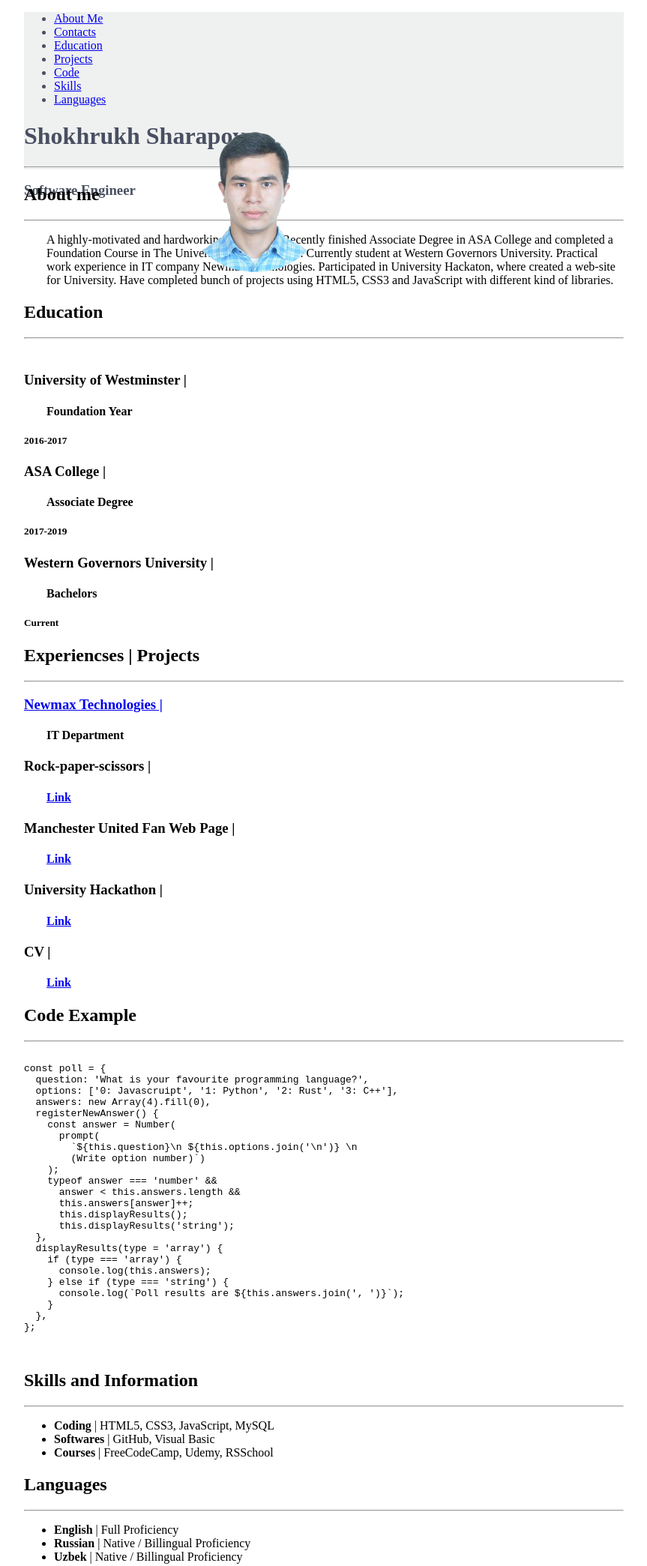
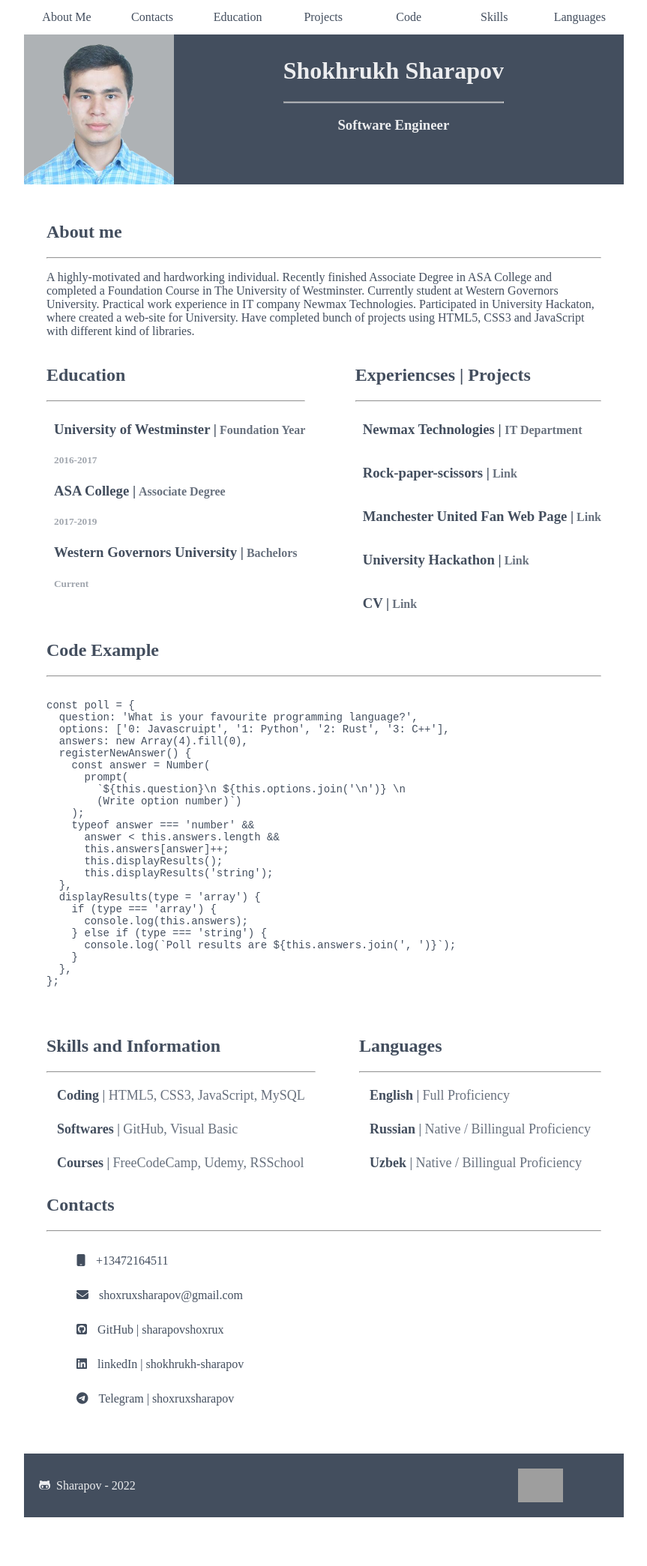
Before and after one commit to sharapovshoxrux/rsschool-cv, a plain HTML site: page index.html in a window 1280 px wide. Shown: the top 2089 px of the page at 75% size, without its empty margins (208-1071 px from the left). After the commit the page ends 2024 px from the top, so only its background shows below. Drawn offline with Linux system fonts and the light colour scheme; grey boxes are pictures that could not be loaded.

Commit message:
feat: update styles.css

```diff
--- a/styles.css
+++ b/styles.css
@@ -3,84 +3,175 @@ body {
   margin: auto;
 }
 
-header {
-  background-color: #eff0f0;
-  width: auto;
-  height: 210px;
-  color: #484f61;
+.nav ul {
+  text-align: center;
+  list-style-type: none;
+  margin: 0;
+  padding: 0;
+  overflow: hidden;
+  background-color: rgba(255, 255, 255, 0.9);
 }
 
-header img {
-  width: 200px;
-  border-radius: 100px;
-  position: absolute;
-  left: 35%;
+.nav li {
+  float: left;
+  width: 114.05px;
 }
 
-@media (max-width: 1200px) {
-  header img {
-    width: 200px;
-    border-radius: 100px;
-    position: absolute;
-    left: 15%;
-  }
+.nav li a {
+  display: block;
+  color: #434e5e;
+  text-align: center;
+  padding: 14px 16px;
+  text-decoration: none;
 }
 
-.header-text {
-  position: relative;
-  text-align: right;
-  right: 15%;
-  top: 50px;
+.nav li a:hover {
+  background-color: #434e5e;
+  color: rgba(255, 255, 255, 0.9);
 }
 
-.flex-container {
-  display: flex;
+.main-header {
+  height: 200px;
+  background-color: #434e5e;
 }
 
-.flex-child {
-  flex: 1;
+.main-header img {
+  float: left;
+  background-color: #aeb2b5;
 }
 
-.flex-child:first-child {
-  margin-right: 1px;
-}
-.left-content {
+.header-title {
+  color: rgba(255, 255, 255, 0.9);
   position: relative;
-  left: auto;
-  background-color: #484f61;
-  width: 400px;
-  height: 1050px;
-  color: #eff0f0;
+  float: right;
+  text-align: center;
+  left: -20%;
+  top: 40%;
+  -ms-transform: translateY(-50%);
+  transform: translateY(-50%);
 }
 
-.sections {
-  padding: 100px 20px 0 50px;
-  color: #eff0f0;
+.container {
+  color: #434e5e;
+  text-align: left;
+  margin: 50px 30px 50px 30px;
 }
 
-.sections a {
-  text-decoration: none;
-  color: #eff0f0;
+.section-wrapper {
+  display: flex;
+  width: 100%;
+  justify-content: space-between;
+  align-items: flex-start;
 }
 
-.sections ul {
-  font-size: 18px;
+#contacts li {
+  list-style-type: none;
+  margin: 0;
 }
 
-.sections li {
-  margin-bottom: 10px;
+#contacts li:hover {
+  opacity: 85%;
 }
 
-.right-content {
-  position: relative;
-  right: auto;
-  background-color: #2c323e;
-  width: 400px;
-  height: 1050px;
-  color: #eff0f0;
+#contacts li a {
+  display: block;
+  color: #434e5e;
+  padding: 14px 0 14px 0;
+  text-decoration: none;
+  margin: 0;
 }
 
-h4,
-p {
-  margin-left: 30px;
+#contacts i {
+  margin: 0;
+  padding-right: 14px;
 }
+
+#education h3 {
+  display: inline;
+  padding-left: 10px;
+}
+
+#education h4 {
+  opacity: 80%;
+  display: inline;
+}
+
+#education h5 {
+  opacity: 50%;
+  padding-left: 10px;
+}
+
+#xperience a {
+  text-decoration: none;
+  color: #434e5e;
+}
+
+#xperience h3 {
+  display: inline;
+  padding-left: 10px;
+}
+
+#xperience h4 {
+  opacity: 80%;
+  display: inline;
+}
+
+.project {
+  padding: 18px 0px;
+}
+
+#code pre {
+  font-size: 14px;
+}
+
+.section-list {
+  list-style-type: none;
+  font-size: 18px;
+  margin: 0;
+  padding: 0;
+  overflow: hidden;
+}
+
+#skills li {
+  padding: 12px 14px;
+}
+
+#languages li {
+  padding: 12px 14px;
+}
+
+span {
+  opacity: 80%;
+}
+
+.footer {
+  display: flex;
+  justify-content: space-between;
+  align-items: center;
+  background-color: #434e5e;
+  padding: 20px;
+}
+
+.footer-content {
+  color: #fff;
+}
+
+.footer a {
+  text-decoration: none;
+  color: rgba(255, 255, 255, 0.9);
+  display: block;
+  margin: 0;
+}
+
+.footer i {
+  margin: 0;
+  padding-right: 8px;
+}
+
+.rss {
+  width: 121px;
+  height: 45px;
+  background-image: url("https://rs.school/images/rs_school_js.svg");
+  background-size: contain;
+  background-repeat: no-repeat;
+}
```
